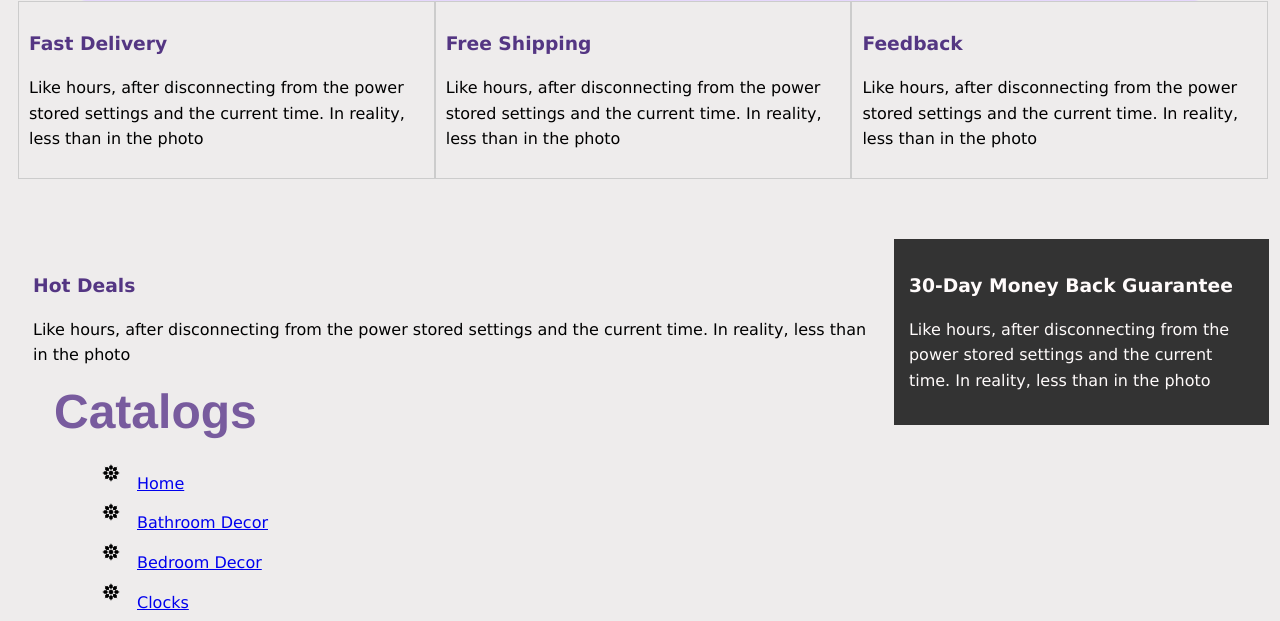
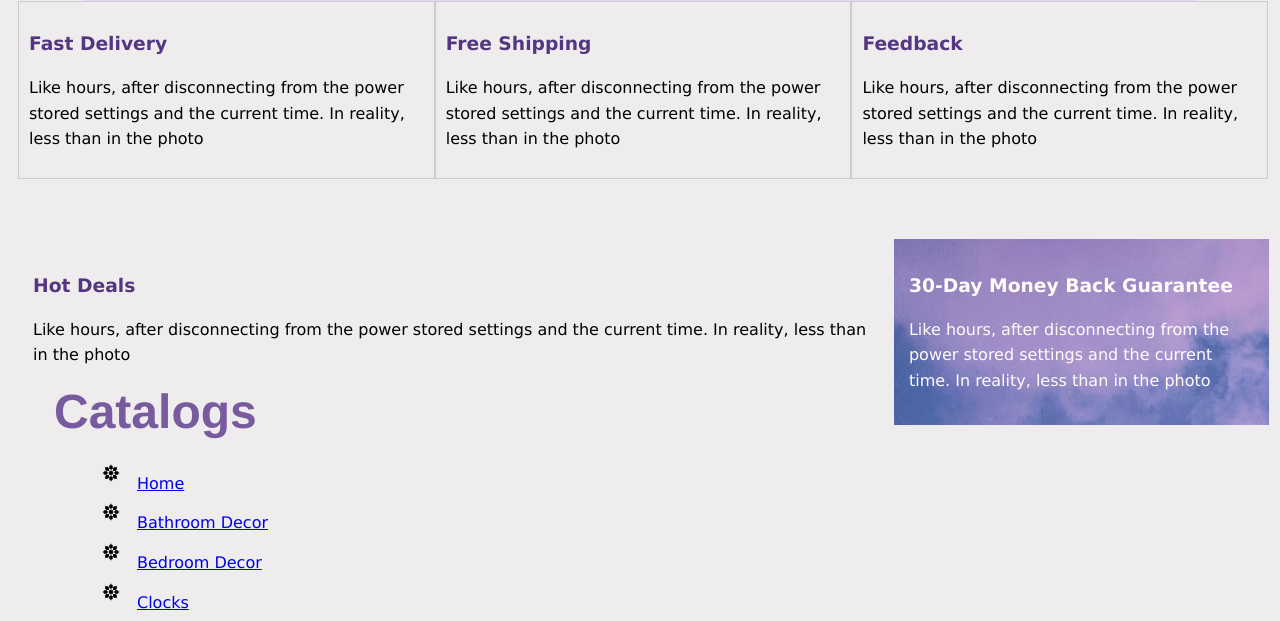
Before and after one commit to OnyiOrji/dexter, a plain HTML site: page index.html in a window 1280 px wide. Shown: the part 538-1159 px from the top of the page. Drawn offline with Linux system fonts and the light colour scheme.

Commit message:
Aded background image to Box 5

```diff
--- a/style.css
+++ b/style.css
@@ -207,6 +207,11 @@ h2 {
   color:rgb(255, 251, 251);
   padding:15px;
   box-sizing: border-box;
+  background-image: url('./assets/purple.jpg');
+  background-position: -85px -130px;
+  background-repeat: no-repeat;
+
+
 }
 .fix-me .button{
   background-color: cadetblue;
```
Also changed, not shown: assets/Favorites_2.webp (added), assets/Untitled design (5).png (added), assets/guarantee.png (added), assets/pexels-veeterzy-114979.jpg (added), assets/purple.jpg (added).
